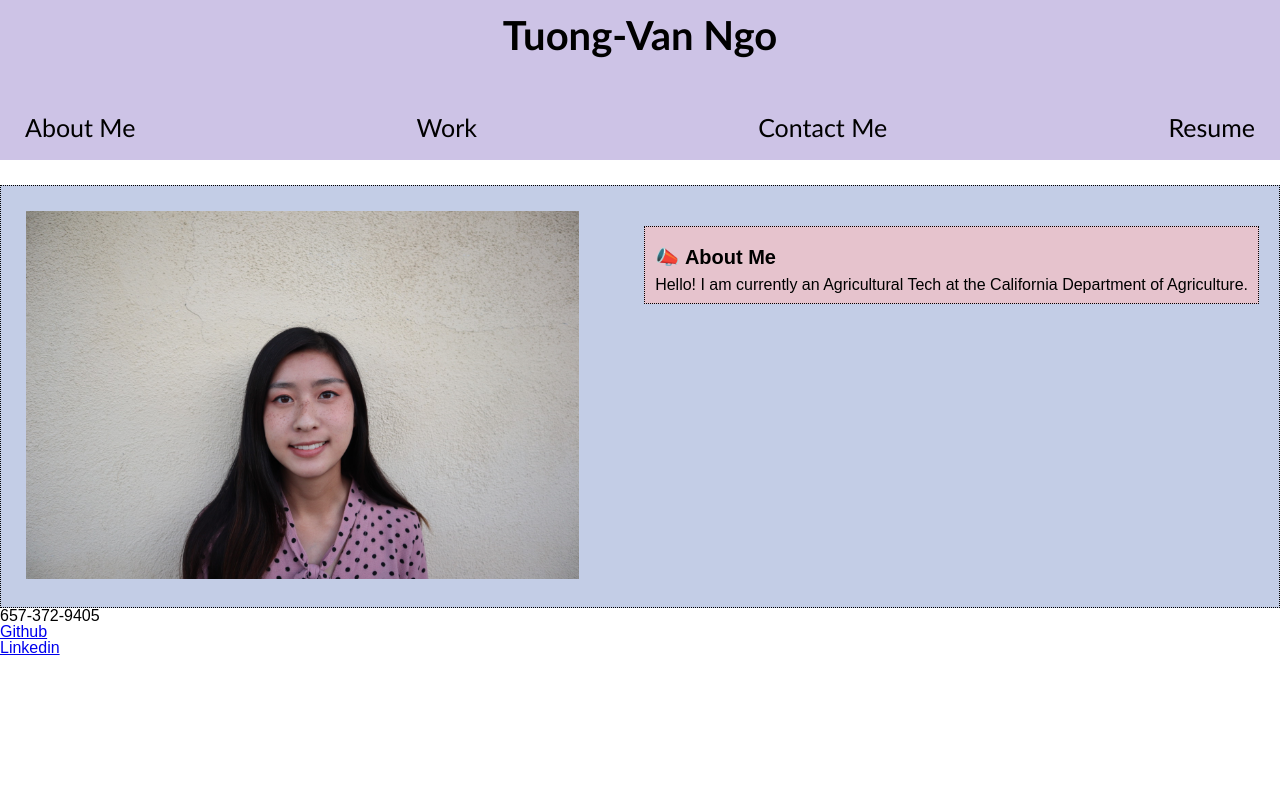
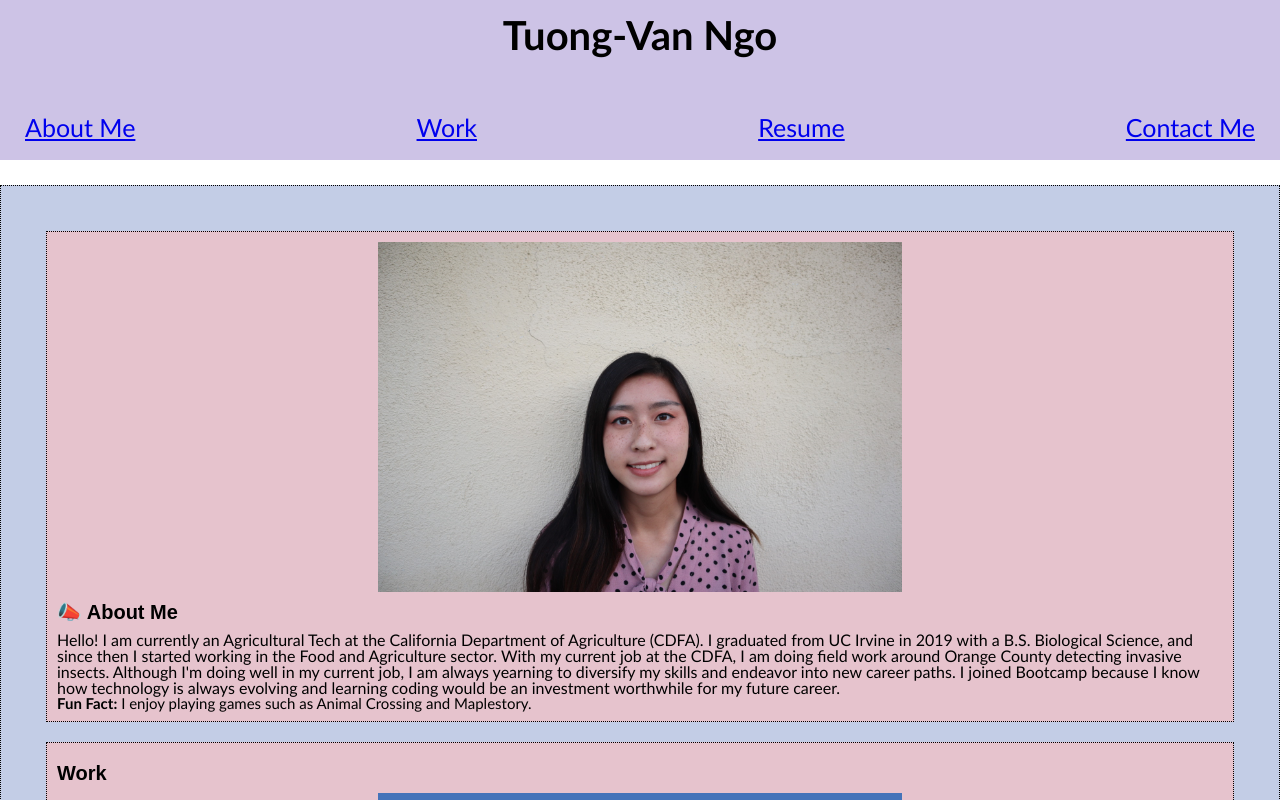
Before and after one commit to maythingo/professional-portfolio, a plain HTML site: page index.html in a window 1280 px wide. Shown: the top 800 px of the page. Drawn offline with Linux system fonts and the light colour scheme.

Commit message:
CSS, anchor links, and sections

```diff
--- a/assets/css/style.css
+++ b/assets/css/style.css
@@ -18,27 +18,35 @@
 }
 
 .box{
+  flex-direction: column;
+  flex-wrap: wrap;
   border-style:dotted;
   border-width: 1px;
   padding: 25px;
   margin: 0px;
   background-color: #c3cde6;
-  position:relative
 }
 
-.profilepic{
+
+.img{
   width: 45%;
+  display:block;
+  margin-left: auto;
+  margin-right: auto;
+}
+
+.float-left {
+  float: left;
+  margin-right: 25px;
 }
 
 .card{
   border-style: dotted;
   border-width: 1px;
+  flex-wrap: wrap;
   padding:10px;
   margin:20px;
   background-color: #E6C3CD;
-  position:absolute;
-    top: 20px;
-    right: 0%;
 }
 
 .h2{
@@ -47,13 +55,30 @@
   line-height: 2;
 }
 
-/*figure it out later
+.paragraph {
+  font-family: Optima,'Segoe UI', Tahoma, Geneva, Verdana, sans-serif;
+}
+
+.funfact{
+  font-size:15px;
+  font-family: Optima,'Segoe UI', Tahoma, Geneva, Verdana, sans-serif;
+}
+
+
 .footer{
   background-color: #cdc3e6;
   font-family: Optium,'Segoe UI', Tahoma, Geneva, Verdana, sans-serif;
-  display:flex;
+  display:flex:inline-flex;
   justify-content: space-between;
   margin: 15px;
   padding-block: 20px;
   font-size: 15px;
 }
+
+.footer ul li{
+  display: inline-flex;
+  justify-content: space-between;
+  margin: 0;
+  padding-block: 15px;
+  font-size: 15px;
+}
--- a/index.html
+++ b/index.html
@@ -14,26 +14,41 @@
         <h1>Tuong-Van Ngo</h1>
         <nav>
             <ul>
-                <li>About Me</li>
-                <li>Work</li>
-                <li>Contact Me</li>
-                <li>Resume</li>
+                <li><a href="#About Me">About Me</a></li>
+                <li><a href="#Work">Work</a></li>
+                <li><a href="#Resume">Resume</a></li>
+                <li><a href="#Contact Me">Contact Me</a></li>
+
             </ul>
         </nav>
     </header>
 
-    <!--photo here-->
-    <ahref> </ahref>
-
     <body>
         <section class=box>
-            <img src="assets/images/IMG_0154.JPG" alt "Placeholder" class="profilepic"/>
             <article class=card>
-                <h2 class=h2>📣 About Me</h2>
-                    <p>Hello! I am currently an Agricultural Tech at the California Department of Agriculture. </p>
+                <img src="assets/images/IMG_0154.JPG" class="img" id="About Me"/>
+                <h2 class=h2 >📣 About Me</h2>
+                    <p class="paragraph">Hello! I am currently an Agricultural Tech at the California Department of Agriculture (CDFA).
+                        I graduated from UC Irvine in 2019 with a B.S. Biological Science, and since then I started working in the Food and Agriculture sector.
+                        With my current job at the CDFA, I am doing field work around Orange County detecting invasive insects.
+                        Although I'm doing well in my current job, I am always yearning to diversify my skills and endeavor into new career paths.
+                        I joined Bootcamp because I know how technology is always evolving and learning coding would be an investment worthwhile for my future career.
+                    </p>
+                    <p class="funfact">
+                        <b>Fun Fact:</b> I enjoy playing games such as Animal Crossing and Maplestory.
+                    </p>
             </article>
-            <article>
-                <h2 class=h2> </h2>
+            <article class=card>
+                <h2 class=h2 id="Work">Work</h2>
+                    <img src="assets/images/image-blog-refactoring-code.jpeg" class="img"/>
+                    <figcaption>Refactor Code</figcaption>
+
+            </article>
+            <article class=card>
+                <h2 id="Resume">Resume</h2>
+                <img src="assets/images/resume-pencil-close-up-45350692.jpeg" class="img"/>
+                <!--fix pdf link-->
+                <a href="assets/Resume/Resume 2020.pdf" target="_blank"></a>
 
             </article>
 
@@ -43,10 +58,12 @@
     </section>
 
     <footer class=footer>
+        <h2 id="Contact Me">Contact Me</h2>
         <ul>
             <li>657-372-9405</li>
             <li><a href="https://github.com/maythingo" target="_blank">Github</a></li>
             <li><a href="https://www.linkedin.com/in/tuong-van-ngo-0a0583201/" target="_blank">Linkedin</a></li>
+            <li><a href= "mailto: maythingo@aim.com">Email</a></li>
         </ul>
     </footer>
 </body>
```
Also changed, not shown: assets/images/image-blog-refactoring-code.jpeg (added), assets/images/resume-pencil-close-up-45350692.jpeg (added), 4 other files.
